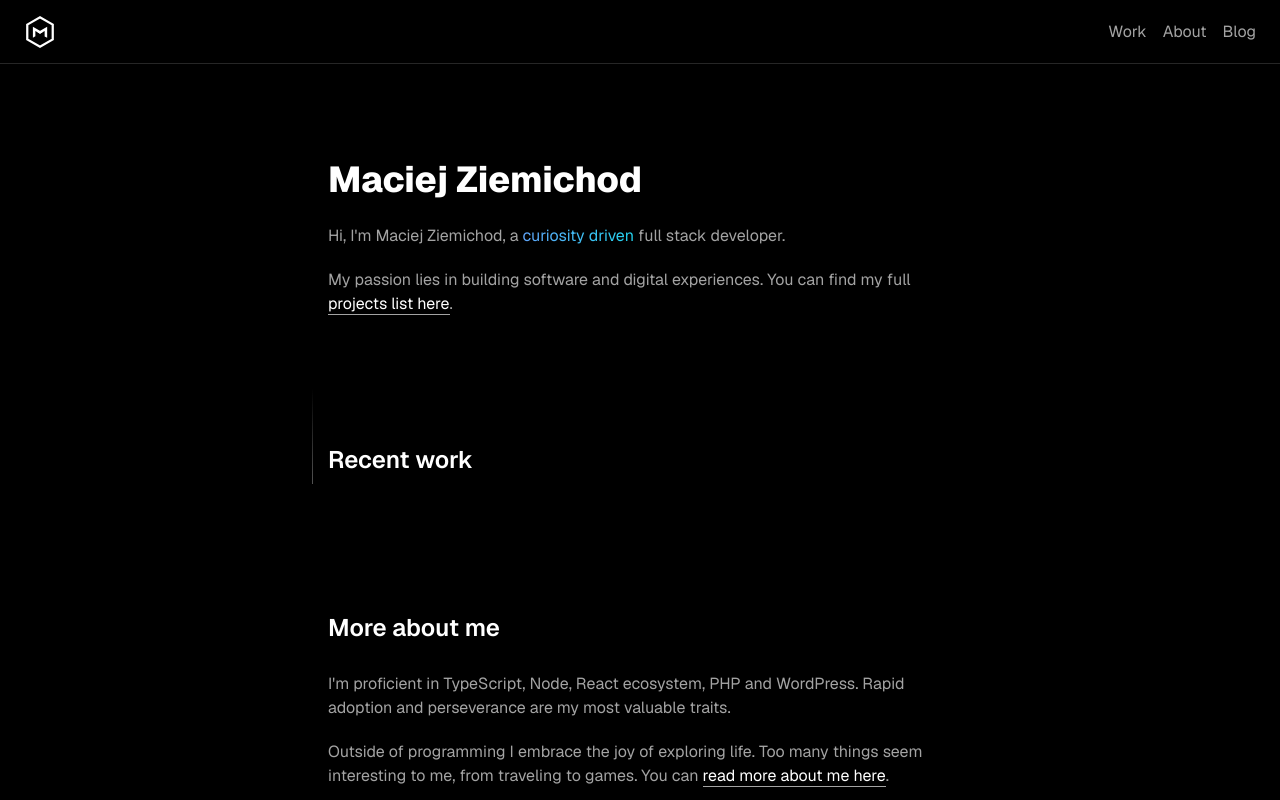
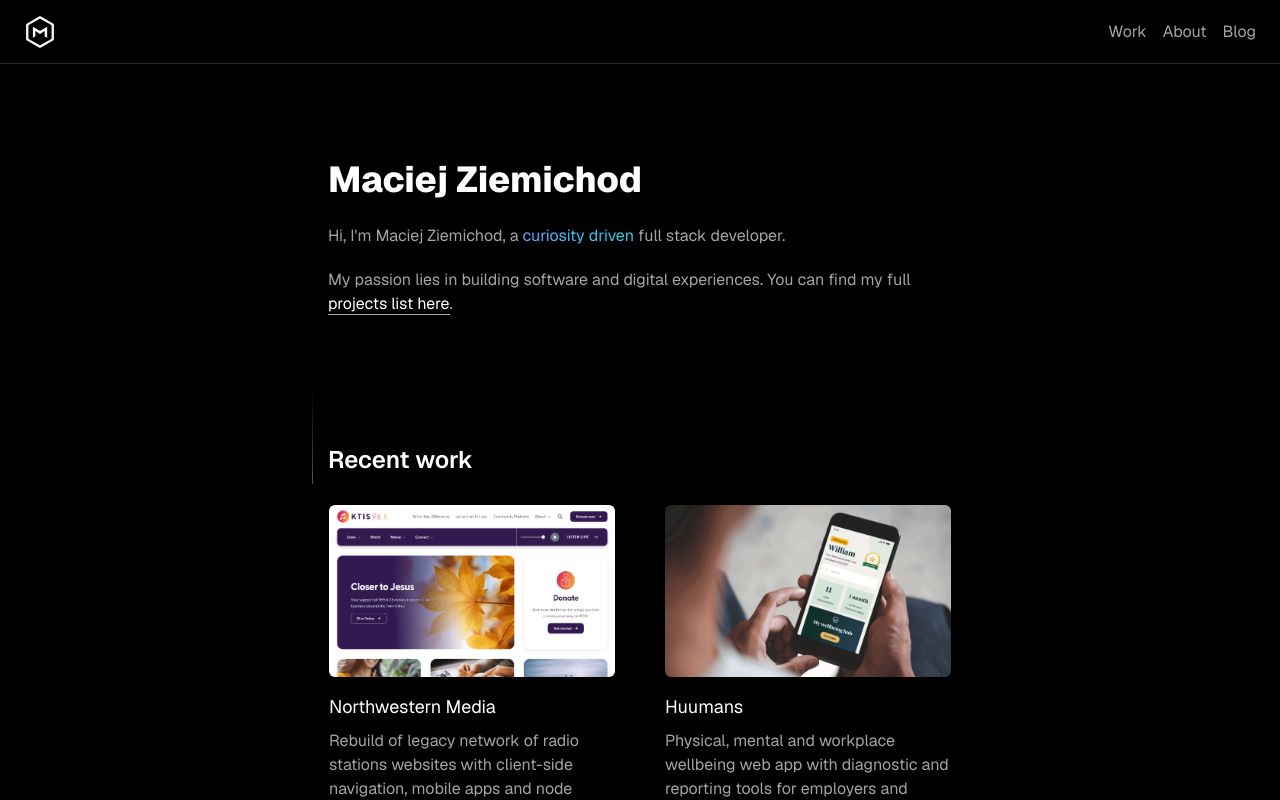
Before and after one commit to maciejziemichod/maciejziemichod.com, a Next.js app: page / in a window 1280 px wide. Shown: the top 800 px of the page. Built offline with nearby package versions, Linux system fonts and the light colour scheme.

Commit message:
feat: finish homepage

```diff
--- /dev/null
+++ b/src/app/_ui/simple-card.tsx
@@ -0,0 +1,35 @@
+import Image from "next/image";
+
+type SimpleCardProps = {
+    link: string;
+    image: string;
+    title: string;
+    description: string;
+    stack: string[];
+};
+
+export function SimpleCard({
+    link,
+    image,
+    title,
+    description,
+    stack,
+}: SimpleCardProps) {
+    return (
+        <div className="border border-transparent rounded-md p-2 -m-2 hover:border-neutral-800 transition-colors">
+            <a href={link} target="_blank">
+                <Image
+                    className="rounded-md w-full"
+                    src={image}
+                    alt="placeholder image"
+                    width={574}
+                    height={344}
+                    priority={true}
+                />
+                <h3 className="text-white text-lg pt-4">{title}</h3>
+                <p className="pt-2">{description}</p>
+                <p className="text-xs pt-2">{stack.join(" | ")}</p>
+            </a>
+        </div>
+    );
+}
--- a/src/app/page.tsx
+++ b/src/app/page.tsx
@@ -1,4 +1,5 @@
 import Link from "next/link";
+import { SimpleCard } from "./_ui/simple-card";
 
 export default function Home() {
     return (
@@ -32,6 +33,36 @@ export default function Home() {
                     Recent work
                 </h2>
             </div>
+            <div className="grid grid-cols-1 sm:grid-cols-2 gap-12 pt-5">
+                <SimpleCard
+                    link="https://www.myktis.com/"
+                    image="/nwm.png"
+                    title="Northwestern Media"
+                    description="Rebuild of legacy network of radio stations
+                            websites with client-side navigation, mobile apps and node servers."
+                    stack={[
+                        "React",
+                        "Socket.IO",
+                        "TypeScript",
+                        "PHP",
+                        "Node",
+                        "WordPress",
+                    ]}
+                />
+                <SimpleCard
+                    link="https://app.huumans.io/"
+                    image="/huumans.png"
+                    title="Huumans"
+                    description="Physical, mental and workplace wellbeing web app with diagnostic and reporting tools for employers and useful resources for employees."
+                    stack={[
+                        "React",
+                        "Chart.js",
+                        "TypeScript",
+                        "PHP",
+                        "WordPress",
+                    ]}
+                />
+            </div>
 
             <div className="mt-32 pb-2 relative">
                 <div className="absolute bottom-0 -right-4 w-[0.5px] h-24 bg-gradient-to-b from-transparent to-neutral-600"></div>
@@ -46,9 +77,8 @@ export default function Home() {
                 traits.
             </p>
             <p className="pt-5">
-                Outside of programming I embrace the joy of exploring life. Too
-                many things seem interesting to me, from traveling to games. You
-                can{" "}
+                Outside of programming I embrace the joy of exploring life. I'm
+                interested in too many things, from traveling to games. You can{" "}
                 <Link
                     className="text-white border-b border-neutral-400 hover:border-white transition"
                     href="/about"
```
Also changed, not shown: public/huumans.png (added), public/nwm.png (added).
